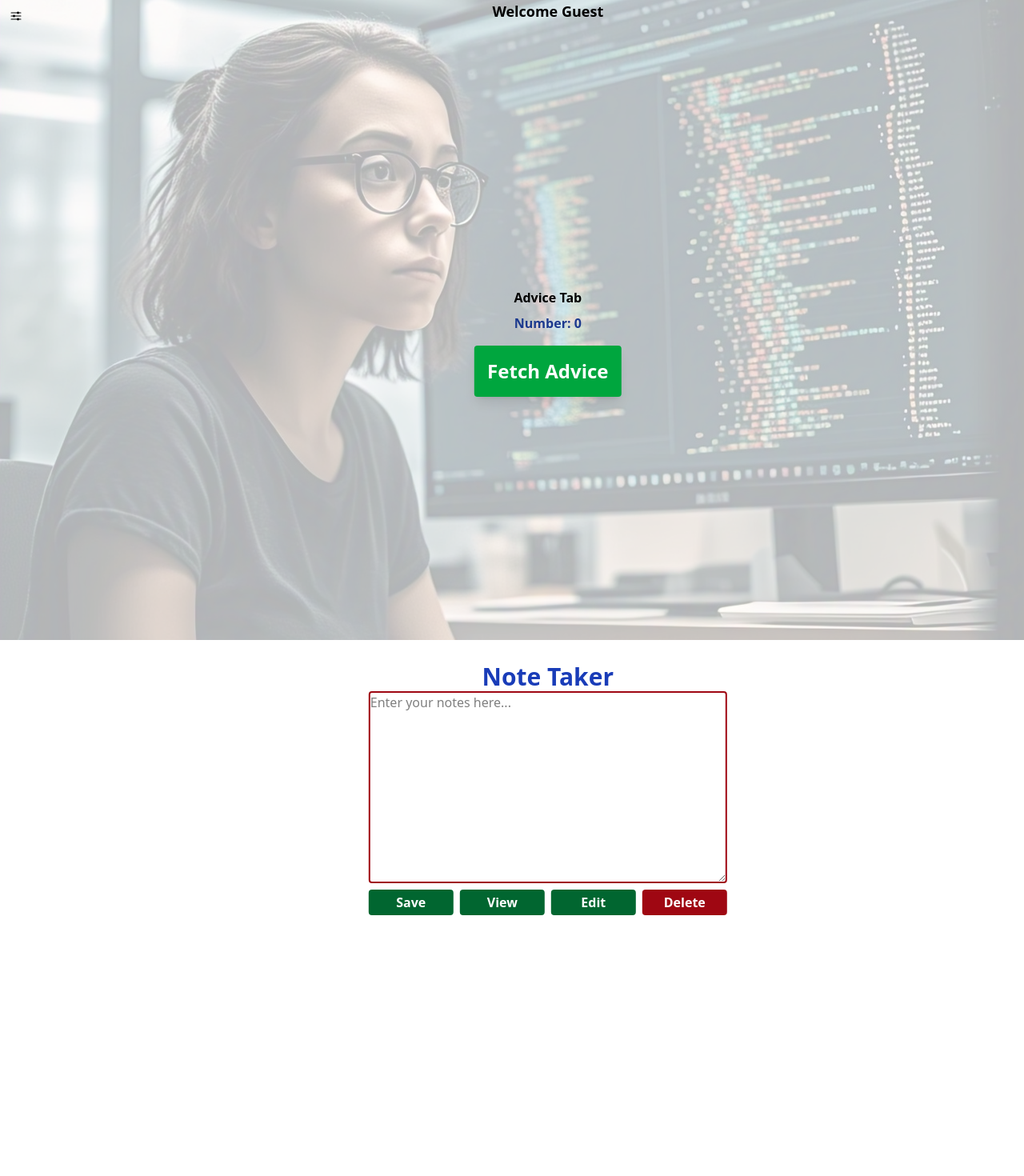
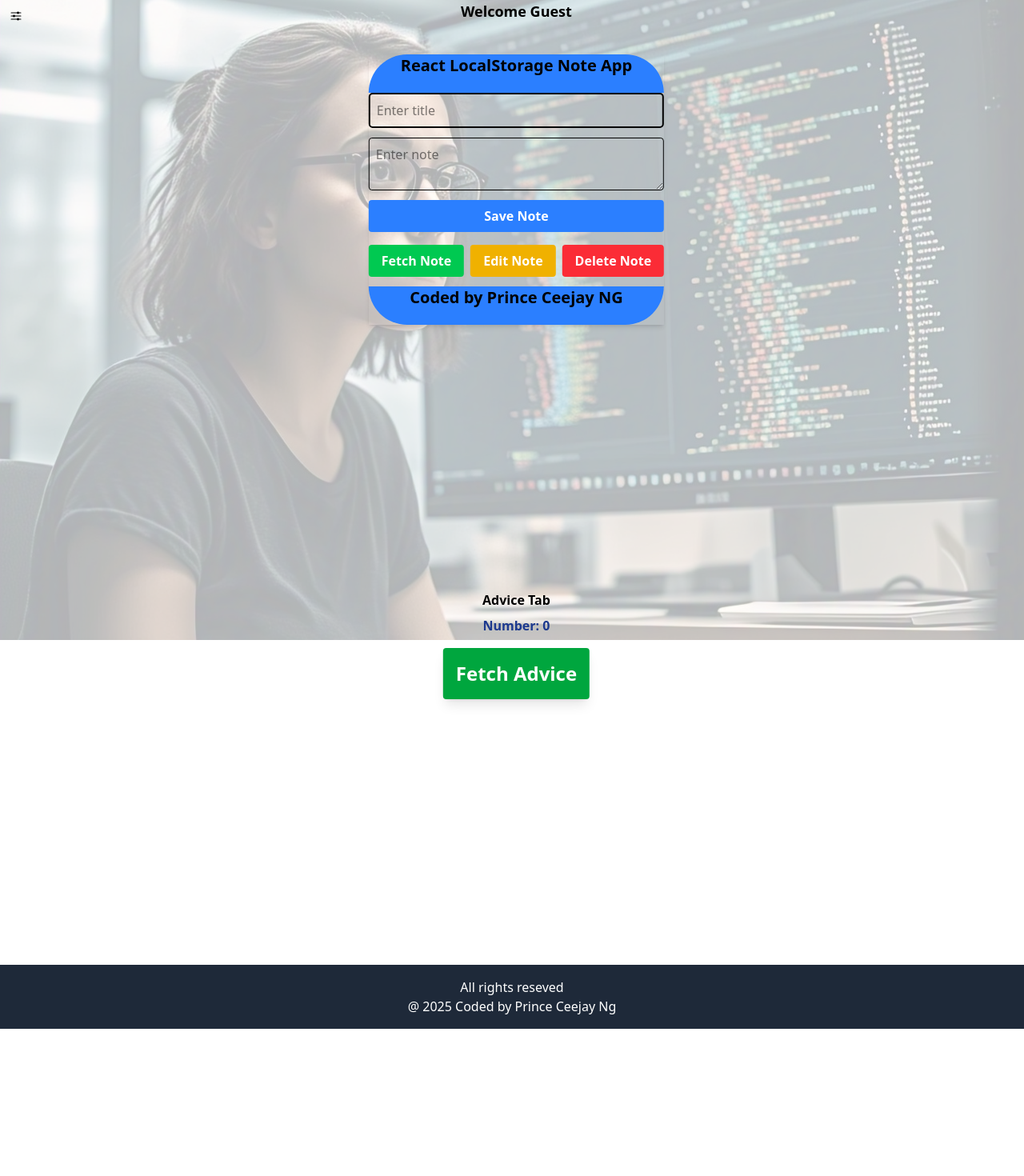
Before and after one commit to PRINCE-CEEJAY/REFINED-NEXTJS-PROJECTS, a Next.js app: page /sidebar/dashboard in a window 1280 px wide. Shown: the top 1470 px of the page at 80% size. After the commit the page ends 1286 px from the top, so only its background shows below. Built offline with nearby package versions, Linux system fonts and the light colour scheme.

Commit message:
Completed the note taking app with Local Storage functionality

```diff
--- a/app/components/DialogBox.jsx
+++ b/app/components/DialogBox.jsx
@@ -8,7 +8,7 @@ const DialogBox = ({ notes, onClose }) => {
   useEffect(() => {
     if (action === "Yes") {
       try {
-        localStorage.setItem("note", JSON.stringify(notes));
+        localStorage.setItem("storedNote", JSON.stringify(notes));
         onClose(true);
       } catch (error) {
         onClose(false);
--- a/app/components/Notes.jsx
+++ b/app/components/Notes.jsx
@@ -1,98 +1,184 @@
 "use client";
 import React, { useState } from "react";
-import DialogBox from "./DialogBox";
+
 const Notes = () => {
-  const [notes, setNotes] = useState("");
-  const [status, setStatus] = useState("");
-  const [showDialog, setShowDialog] = useState(false);
+  const [note, setNote] = useState({
+    id: null,
+    title: "",
+    note: "",
+  });
 
-  const handleSave = () => {
-    if (notes.trim() && notes.length > 0) {
-      setShowDialog(true);
+  const [result, setResult] = useState({
+    title: "",
+    note: "",
+  });
+
+  const [warning, setWarning] = useState("");
+
+  const handleChange = (e) => {
+    setNote((prev) => ({
+      ...prev,
+      [e.target.name]: e.target.value,
+    }));
+  };
+
+  const handleSubmit = (e) => {
+    e.preventDefault();
+    if (!note.title || !note.note) {
+      setWarning("Please fill in both fields.");
       return;
-    } else {
-      setStatus("You must write note before you save");
-      setShowDialog(false);
     }
+
+    const newNote = {
+      id: Date.now(),
+      title: note.title.trim(),
+      note: note.note.trim(),
     };
-  const handleDelete = () => {};
-  const handleView = () => {};
-  const handleEdit = () => {};
+
+    localStorage.setItem(newNote.title, JSON.stringify(newNote));
+    setResult(newNote);
+    setNote({ id: null, title: "", note: "" });
+    setWarning("");
+  };
+
+  const handleFetch = () => {
+    const fetchTitle = prompt("Enter the title of the note you want to fetch:");
+    if (!fetchTitle || fetchTitle.trim().length < 1) {
+      setWarning("You must enter a valid title.");
+      return;
+    }
+
+    const storedNote = localStorage.getItem(fetchTitle.trim());
+    if (!storedNote) {
+      setWarning(`No note found with the title "${fetchTitle.trim()}"`);
+      return;
+    }
+
+    const parsedNote = JSON.parse(storedNote);
+    setResult(parsedNote);
+    setWarning("");
+  };
+
+  const handleDelete = () => {
+    const deleteTitle = prompt(
+      "Enter the title of the note you want to delete:"
+    );
+    if (!deleteTitle || deleteTitle.trim().length < 1) {
+      setWarning("You must enter a valid title to delete.");
+      return;
+    }
+
+    const trimmedTitle = deleteTitle.trim();
+
+    if (!localStorage.getItem(trimmedTitle)) {
+      setWarning(`No note found with the title "${trimmedTitle}"`);
+      return;
+    }
+
+    localStorage.removeItem(trimmedTitle);
+    setResult({ title: "", note: "" });
+    setWarning(`Successfully deleted the note titled "${trimmedTitle}"`);
+  };
+
+  const handleEdit = () => {
+    const editTitle = prompt("Enter the title of the note you want to edit:");
+    if (!editTitle || editTitle.trim().length < 1) {
+      setWarning("You must enter a valid title to edit.");
+      return;
+    }
+
+    const existingNote = localStorage.getItem(editTitle.trim());
+    if (!existingNote) {
+      setWarning(`No note found with the title "${editTitle.trim()}"`);
+      return;
+    }
+
+    const parsedNote = JSON.parse(existingNote);
+    const newNote = prompt("Enter the new note content:", parsedNote.note);
+
+    if (newNote === null || newNote.trim().length < 1) {
+      setWarning("Edit cancelled or empty note provided.");
+      return;
+    }
+
+    const updatedNote = {
+      ...parsedNote,
+      note: newNote.trim(),
+    };
+
+    localStorage.setItem(editTitle.trim(), JSON.stringify(updatedNote));
+    setResult(updatedNote);
+    setWarning(`Successfully updated "${editTitle.trim()}"`);
+  };
+
   return (
-    <div className="flex flex-col min-w-sm min-h-screen ">
-      {showDialog && (
-        <DialogBox
-          notes={notes}
-          onClose={(wasSaved) => {
-            setShowDialog(false);
-            if (wasSaved) {
-              setStatus("Successfully saved");
-              setNotes("");
-            } else {
-              setStatus("Cancelled");
-            }
-          }}
+    <div className="max-w-md mx-auto p-4rounded-lg shadow-md mt-10">
+      <div className="w-full h-12 bg-blue-500 rounded-t-full items-center">
+        <h1 className="text-xl text-center font-extrabold mb-4 ">
+          React LocalStorage Note App
+        </h1>
+      </div>
+
+      <form onSubmit={handleSubmit} className="flex flex-col gap-3">
+        <input
+          type="text"
+          name="title"
+          placeholder="Enter title"
+          value={note.title}
+          onChange={handleChange}
+          className="p-2 border rounded"
         />
-      )}
-      <div
-        className={
-          showDialog
-            ? "hidden"
-            : "flex flex-col justify-center align-middle min-w-md mx-auto"
-        }
+        <textarea
+          name="note"
+          placeholder="Enter note"
+          value={note.note}
+          onChange={handleChange}
+          className="p-2 border rounded"
+        ></textarea>
+        <button
+          type="submit"
+          className="bg-blue-500 text-white font-extrabold px-4 py-2 rounded hover:bg-blue-600 hover:cursor-pointer"
         >
-        <h1 className="text-blue-800 font-extrabold text-3xl text-center">
-          Note Taker
-        </h1>
-        <textarea
-          className="w-full h-60 border-2 border-red-800 rounded-sm"
-          type="text"
-          name="note"
-          value={notes}
-          onChange={(e) => setNotes(e.target.value)}
-          placeholder="Enter your notes here..."
-        ></textarea>
-        <div className="flex gap-2 justify-around">
+          Save Note
+        </button>
+      </form>
+
+      <div className="flex gap-2 mt-4">
         <button
-            onClick={handleSave}
-            className="bg-green-800 hover:bg-green-400  text-white font-bold rounded-sm w-1/3 p-1 mt-2 align-middle hover:cursor-pointer"
+          onClick={handleFetch}
+          className="bg-green-500 text-white font-extrabold px-4 py-2 rounded hover:bg-green-600 hover:cursor-pointer"
         >
-            Save
-          </button>
-          <button
-            onClick={handleView}
-            className="bg-green-800 hover:bg-green-400 text-white font-bold rounded-sm w-1/3 p-1 mt-2 align-middle hover:cursor-pointer"
-          >
-            View{" "}
+          Fetch Note
         </button>
         <button
           onClick={handleEdit}
-            className="bg-green-800 hover:bg-green-400 text-white font-bold rounded-sm w-1/3 p-1 mt-2 align-middle hover:cursor-pointer"
+          className="bg-yellow-500 font-extrabold text-white px-4 py-2 rounded hover:bg-yellow-600 hover:cursor-pointer"
         >
-            Edit{" "}
+          Edit Note
         </button>
         <button
           onClick={handleDelete}
-            className="bg-red-800 hover:bg-red-400 text-white font-bold rounded-sm w-1/3 p-1 mt-2 align-middle hover:cursor-pointer"
+          className="bg-red-500 text-white font-extrabold px-4 py-2 rounded hover:bg-red-600 hover:cursor-pointer"
         >
-            Delete
+          Delete Note
         </button>
       </div>
-        <h2 className="font-bold text-green-900 text-shadow-amber-300">
-          {status}
-        </h2>
+
+      {warning && <p className="mt-4 text-red-600 font-semibold">{warning}</p>}
+
+      {result.title && (
+        <div className="mt-6 bg-white p-4 rounded shadow">
+          <h2 className="font-bold text-lg">📌 {result.title}</h2>
+          <p>{result.note}</p>
         </div>
-      {/* <RenderNotes /> */}
+      )}
+      <div className="w-full h-12 bg-blue-500 rounded-b-full mt-3 items-center">
+        <h1 className="text-xl text-center font-bold mb-4">
+          Coded by Prince Ceejay NG
+        </h1>
+      </div>
     </div>
   );
 };
 
 export default Notes;
-
-export const RenderNotes = () => {
-  return (
-    <div>
-      <h1>View Tab</h1>
-    </div>
-  );
-};
--- a/app/components/QUIZ.jsx
+++ b/app/components/QUIZ.jsx
@@ -33,14 +33,14 @@ const Quiz = () => {
           <button
             className="bg-green-500 w-25 hover:cursor-pointer hover:bg-green-400 p-1 rounded-md"
             onClick={() => dispatch({ type: "previous" })}
-            disabled={state.questionIndex === 0}
+            // disabled={state.questionIndex === 0}
           >
             Previous
           </button>
           <button
             className="bg-green-500 w-25 hover:cursor-pointer hover:bg-green-400 p-1 rounded-md"
             onClick={() => dispatch({ type: "next", data: quizData })}
-            disabled={state.questionIndex === quizData.length - 1}
+            // disabled={state.questionIndex === quizData.length - 1}
           >
             Next
           </button>
--- a/app/navbar/Navbar.jsx
+++ b/app/navbar/Navbar.jsx
@@ -1,5 +1,7 @@
 "use client";
 import React from "react";
+import { motion, AnimatePresence } from "framer-motion";
+
 import { useState } from "react";
 import Link from "next/link";
 import { IoOptions } from "react-icons/io5";
@@ -20,9 +22,21 @@ const Navbar = () => {
         onClick={() => setShowOptions(!showOptions)}
         className="cursor-pointer text-center"
       />
-      <nav className={showOptions ? "flex flex-col space-y-7" : "hidden"}>
+      <AnimatePresence>
+        <motion.nav
+          className={showOptions ? "flex flex-col space-y-7" : "hidden"}
+          initial={{ opacity: 0, x: -250 }}
+          animate={{ opacity: 1, x: 0 }}
+          exit={{ opacity: 0, x: -250 }}
+          transition={{ duration: 5 }}
+        >
           <div className="flex justify-center hover:cursor-pointer">
-          <img src="/welcome.jpg" alt="Profile Pic" width={100} height={100} />
+            <img
+              src="/welcome.jpg"
+              alt="Profile Pic"
+              width={100}
+              height={100}
+            />
           </div>
           <Link
             href="/sidebar/homepage"
@@ -74,7 +88,8 @@ const Navbar = () => {
             <FcFaq />
             <li>FAQ</li>
           </Link>
-      </nav>
+        </motion.nav>
+      </AnimatePresence>
     </div>
   );
 };
--- a/app/sidebar/dashboard/page.js
+++ b/app/sidebar/dashboard/page.js
@@ -14,9 +14,8 @@ const DashboardPage = () => {
         Welcome {user || "Guest"}
       </h1>
 
+      <Notes />
       <FetchData />
-
-      <Notes />
     </div>
   );
 };
```
Lines whose indentation alone changed are shown as unchanged.
